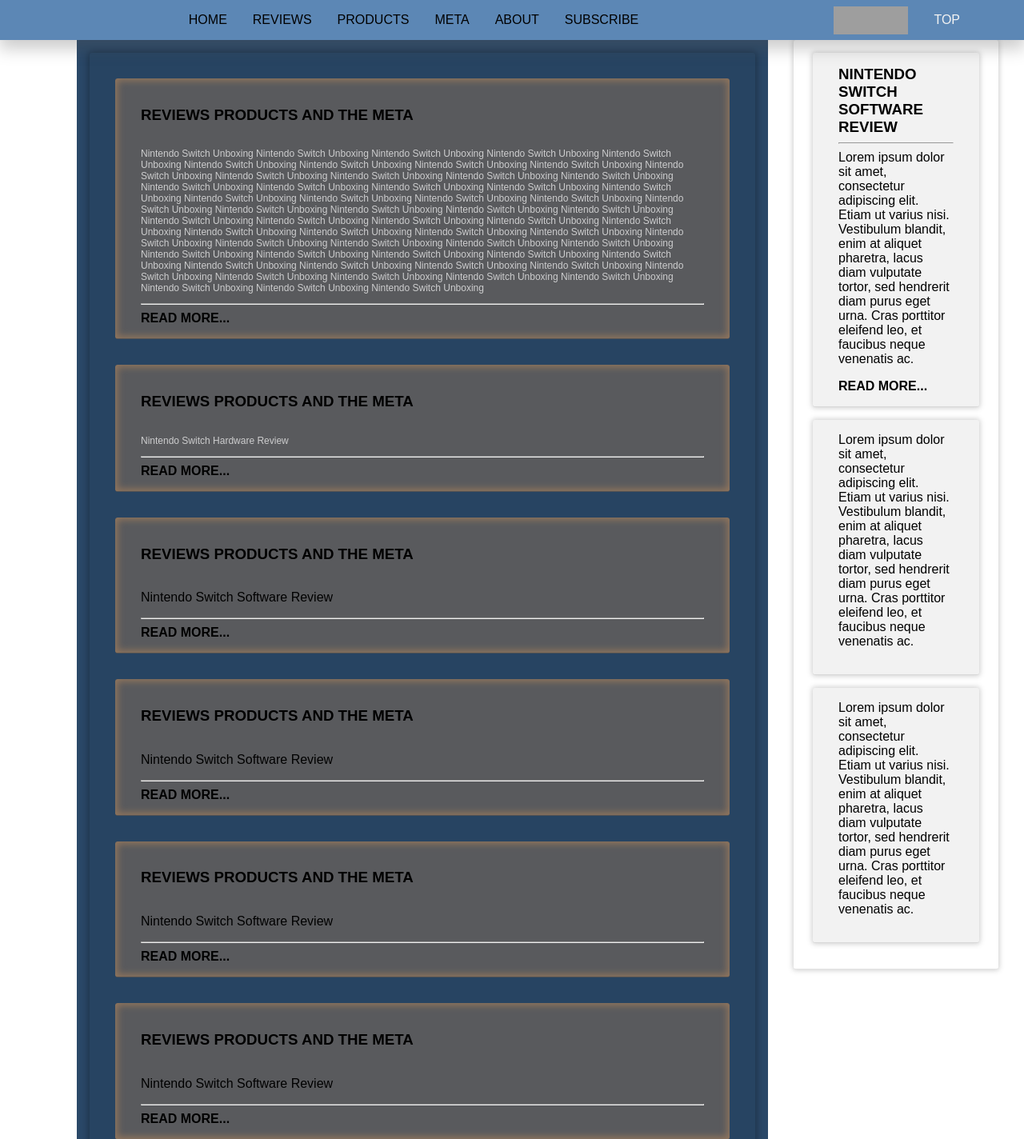
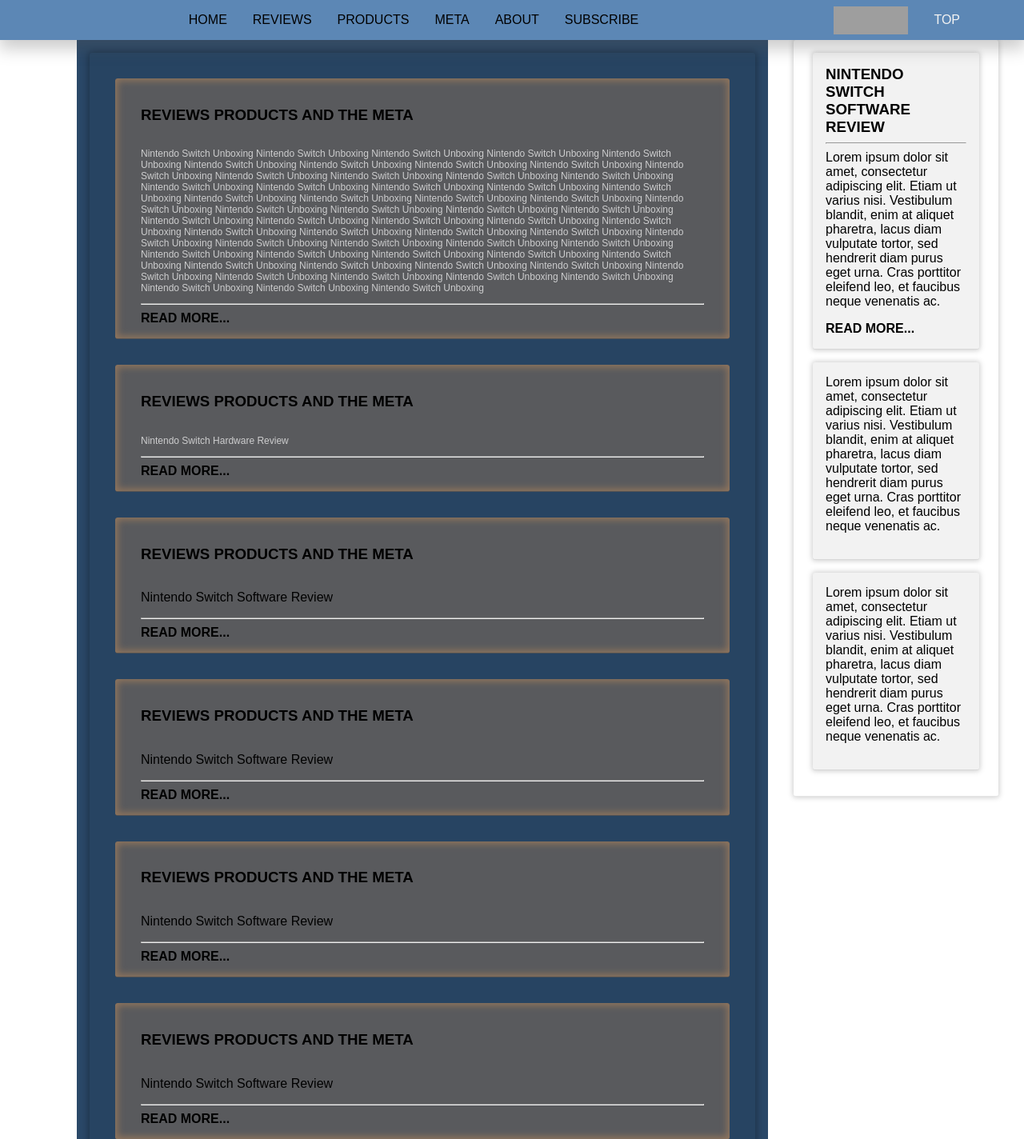
Before and after one commit to RPMeyer/rpmeta.com, a PHP site: page / in a window 1280 px wide. Shown: the part 300-1724 px from the top of the page at 80% size. Run offline with PHP 8.4, Linux system fonts and the light colour scheme; some libraries are stand-ins or nearby versions; grey boxes are pictures that could not be loaded.

Commit message:
Checking meta subdomain css

```diff
--- a/rpmetaCSS.css
+++ b/rpmetaCSS.css
@@ -345,7 +345,7 @@
 }
 
 #sidebar-content-container {
-    padding: 1rem 2rem;
+    padding: 1rem 1rem;
     margin-bottom: 1em;
     background-color: rgba(0, 0, 0, .05);
     -webkit-border-radius: 3px 3px 3px 3px;
```
